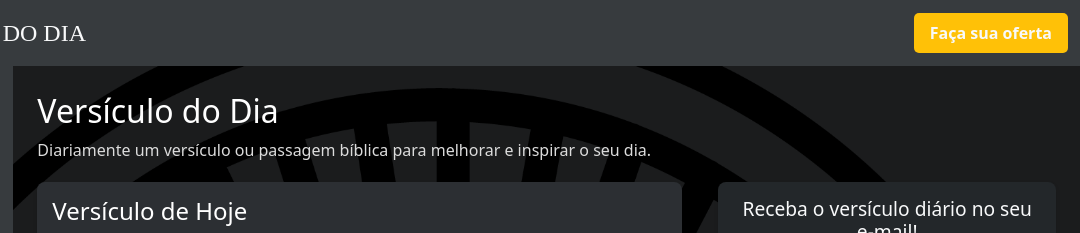
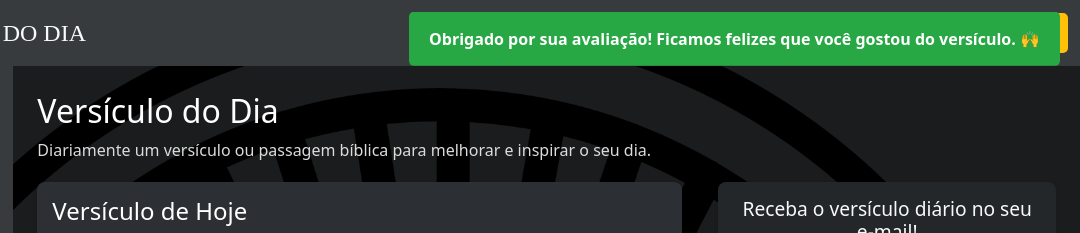
Before and after one commit to Gabriel-Rocha/versiculo-do-dia, a plain HTML site: page index.html in a window 1280 px wide. Both pictures are taken after a click on the button "Gostei". Shown: the top 233 px of the page, 200-1280 px from the left. Drawn offline with nearby package versions, Linux system fonts and the light colour scheme; no server answers.

Commit message:
add notificações dos links e deslikes

```diff
--- a/index.html
+++ b/index.html
@@ -1,9 +1,11 @@
 <!DOCTYPE html>
 <html lang="pt-BR">
+
 <head>
     <meta charset="UTF-8">
     <meta name="viewport" content="width=device-width, initial-scale=1.0">
-    <meta name="description" content="Versículo do Dia: Receba diariamente inspiração bíblica para sua vida. Explore passagens bíblicas e mensagens edificantes.">
+    <meta name="description"
+        content="Versículo do Dia: Receba diariamente inspiração bíblica para sua vida. Explore passagens bíblicas e mensagens edificantes.">
     <meta name="keywords" content="Bíblia, Versículo do Dia, Inspiração, Mensagens Bíblicas, Fé, Cristão">
     <meta name="author" content="Versículo do Dia">
     <title>Versículo do Dia</title>
@@ -12,6 +14,7 @@
     <link rel="stylesheet" href="src/styles/style.css">
     <link href="https://cdnjs.cloudflare.com/ajax/libs/font-awesome/5.15.4/css/all.min.css" rel="stylesheet">
 </head>
+
 <body>
     <!-- Navbar -->
     <nav class="navbar navbar-expand-lg navbar-light bg-light">
@@ -20,13 +23,15 @@
                 <img src="src/imgs/logo.png" alt="Logo" style="width: 40px; height: 40px; margin-right: 10px;">
                 <span style="font-family: 'Times New Roman', Times, serif;">VERSÍCULO DO DIA</span>
             </a>
-            <button class="navbar-toggler" type="button" data-bs-toggle="collapse" data-bs-target="#navbarNav" aria-controls="navbarNav" aria-expanded="false" aria-label="Toggle navigation">
+            <button class="navbar-toggler" type="button" data-bs-toggle="collapse" data-bs-target="#navbarNav"
+                aria-controls="navbarNav" aria-expanded="false" aria-label="Toggle navigation">
                 <span class="navbar-toggler-icon"></span>
             </button>
             <div class="collapse navbar-collapse" id="navbarNav">
                 <ul class="navbar-nav ms-auto">
                     <li class="nav-item">
-                        <a class="nav-link btn btn-warning text-white px-3 py-2" href="doacao.html" style="font-weight: bold;">Faça sua oferta</a>
+                        <a class="nav-link btn btn-warning text-white px-3 py-2" href="doacao.html"
+                            style="font-weight: bold;">Faça sua oferta</a>
                     </li>
                 </ul>
             </div>
@@ -105,8 +110,8 @@
     <!-- Popup de Doação -->
     <div id="donation-popup" class="popup">
         <p>💛 <strong>Ajude a espalhar a palavra de Deus!</strong><br>
-           Sua doação nos ajuda a levar fé, amor e inspiração para milhares de pessoas.
-           <strong>Contribua agora e faça parte desta missão!</strong>
+            Sua doação nos ajuda a levar fé, amor e inspiração para milhares de pessoas.
+            <strong>Contribua agora e faça parte desta missão!</strong>
         </p>
         <div class="d-flex justify-content-between align-items-center">
             <button id="close-popup" class="btn btn-sm btn-danger">Fechar</button>
@@ -229,5 +234,41 @@
             popup.classList.remove('show');
         });
     </script>
+
+    <script>
+        document.addEventListener("DOMContentLoaded", () => {
+            const likeButton = document.getElementById("like-button");
+            const dislikeButton = document.getElementById("dislike-button");
+
+            likeButton.addEventListener("click", () => {
+                mostrarMensagemFeedback("Obrigado por sua avaliação! Ficamos felizes que você gostou do versículo. 🙌", "success");
+            });
+
+            dislikeButton.addEventListener("click", () => {
+                mostrarMensagemFeedback("Obrigado pelo seu feedback! Vamos continuar trabalhando para inspirar mais pessoas. 🙏", "danger");
+            });
+
+            function mostrarMensagemFeedback(mensagem, tipo) {
+                // Remover qualquer mensagem existente
+                const mensagemExistente = document.querySelector(".feedback-message");
+                if (mensagemExistente) {
+                    mensagemExistente.remove();
+                }
+
+                // Criar nova mensagem
+                const feedbackMessage = document.createElement("div");
+                feedbackMessage.className = `feedback-message ${tipo}`;
+                feedbackMessage.textContent = mensagem;
+
+                // Adicionar ao corpo do documento
+                document.body.appendChild(feedbackMessage);
+
+                // Remover mensagem após 5 segundos
+                setTimeout(() => feedbackMessage.remove(), 5000);
+            }
+        });
+    </script>
+
 </body>
+
 </html>
--- a/sitemap.xml
+++ b/sitemap.xml
@@ -1,12 +1,12 @@
 <urlset xmlns="http://www.sitemaps.org/schemas/sitemap/0.9">
     <url>
-        <loc>https://www.seusite.com/</loc>
+        <loc>https://gabriel-rocha.github.io/versiculo-do-dia</loc>
         <lastmod>2025-01-23</lastmod>
         <changefreq>daily</changefreq>
         <priority>1.0</priority>
     </url>
     <url>
-        <loc>https://www.seusite.com/doacao.html</loc>
+        <loc>https://gabriel-rocha.github.io/versiculo-do-dia/doacao.html</loc>
         <lastmod>2025-01-23</lastmod>
         <changefreq>monthly</changefreq>
         <priority>0.8</priority>
--- a/src/styles/style.css
+++ b/src/styles/style.css
@@ -367,3 +367,31 @@ footer a:hover {
     color: #fff;
     text-decoration: none;
 }
+
+/* Estilo para a mensagem de feedback */
+.feedback-message {
+    position: fixed;
+    top: 20px;
+    right: 20px;
+    z-index: 1050;
+    padding: 15px 20px;
+    border-radius: 5px;
+    color: white;
+    font-weight: bold;
+    animation: fade-in-out 5s;
+}
+
+.feedback-message.success {
+    background-color: #28a745; /* Verde */
+}
+
+.feedback-message.danger {
+    background-color: #dc3545; /* Vermelho */
+}
+
+@keyframes fade-in-out {
+    0% { opacity: 0; transform: translateY(-10px); }
+    10% { opacity: 1; transform: translateY(0); }
+    90% { opacity: 1; }
+    100% { opacity: 0; transform: translateY(-10px); }
+}
```
Also changed, not shown: robots.txt.
